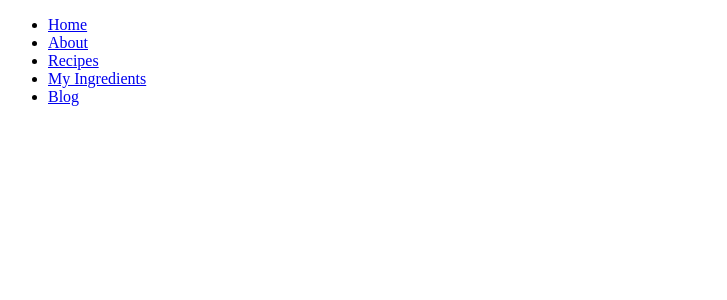
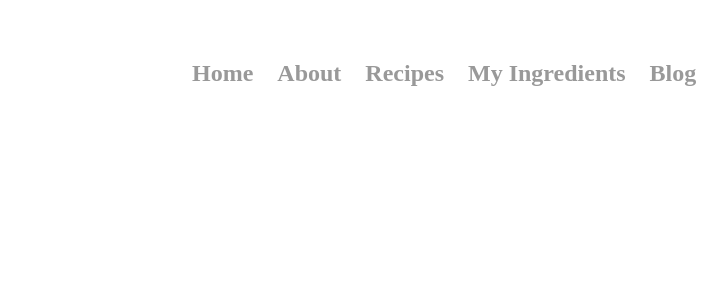
Before and after one commit to czolish/PantryDash, a Jekyll site: the page built from index.html, in a window 1280 px wide. Shown: the top 300 px of the page, without its empty margins (0-727 px from the left). Built offline with Jekyll 4.4.1, drawn with Linux system fonts in a browser that asks for light colours.

Commit message:
Update default.html

```diff
--- a/_layouts/default.html
+++ b/_layouts/default.html
@@ -1,7 +1,7 @@
 <!DOCTYPE html>
   <html>
       <head>
-        <link rel="stylesheet" type="text/css" href="cooking-app/css/main.css">
+        <link rel="stylesheet" type="text/css" href="/css/main.css">
       </head>
 
       <body>
```
